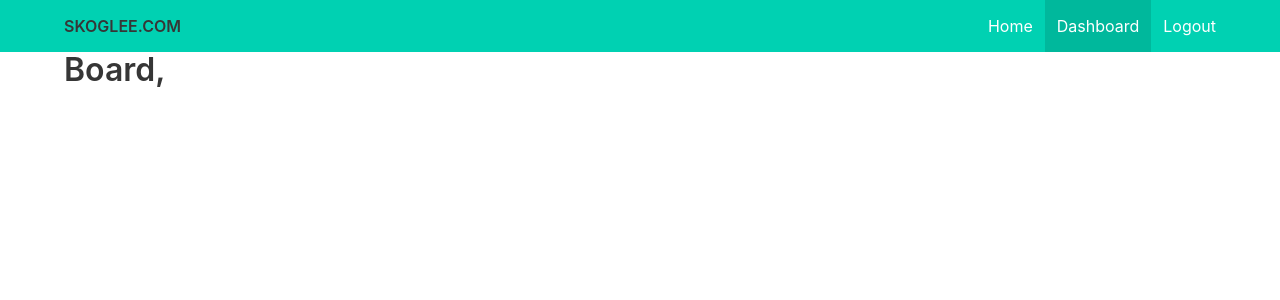
After one commit to gmark4212/didactic-waffle, a Flask app: page /board in a window 1280 px wide. The commit adds this page. Shown: the top 300 px of the page. Run offline with Flask 2, Linux system fonts and the light colour scheme; a user stored in the database is signed in; a database or web service that is not in the repository returns one stand-in record (values such as "Sample title"); data that the repository does not hold is empty; some libraries are stand-ins or nearby versions.

Commit message:
user authentication is added (no confirm)

```diff
--- /dev/null
+++ b/modules/auth.py
@@ -0,0 +1,20 @@
+#!/usr/bin/python
+# -*- coding: utf-8 -*-
+
+
+class User:
+    def __init__(self, db_user):
+        self.email = db_user['email']
+        self.name = db_user['name']
+
+    def is_authenticated(self):
+        return True
+
+    def is_active(self):
+        return True
+
+    def is_anonymous(self):
+        return False
+
+    def get_id(self):
+        return self.email
--- /dev/null
+++ b/templates/board.html
@@ -0,0 +1,43 @@
+<!-- templates/board.html -->
+(% extends "base.html" %)
+(% block content %)
+
+<nav class="navbar is-primary">
+    <div class="container">
+        <div class="navbar-brand">
+            <a href="/" class="navbar-item">
+                <h6 class="title is-6">SKOGLEE.COM</h6>
+            </a>
+            <span class="navbar-burger burger" data-target="navbarMenuHeroA">
+                        <span></span>
+                        <span></span>
+                        <span></span>
+                        </span>
+        </div>
+        <div id="navbarMenuHeroA" class="navbar-menu">
+            <div class="navbar-end">
+                <a href="/" class="navbar-item">
+                    Home
+                </a>
+                <a href="/board" class="navbar-item is-active">
+                    Dashboard
+                </a>
+
+                (% if current_user.is_authenticated %)
+                <a href="/logout" class="navbar-item">
+                    Logout
+                </a>
+                (% endif %)
+
+            </div>
+        </div>
+    </div>
+</nav>
+
+
+<div class="container">
+    <h1 class="title">
+        Board, (( name ))
+    </h1>
+</div>
+(% endblock %)
--- a/templates/profile.html
+++ b/templates/profile.html
@@ -1,5 +1,4 @@
 <!-- templates/profile.html -->
-
 (% extends "base.html" %)
 
 (% block content %)
--- a/webapp.py
+++ b/webapp.py
@@ -3,9 +3,11 @@
 
 from flask import Flask, jsonify, request, abort, escape, flash
 from flask import render_template, redirect, url_for, request
+from flask_login import login_user, logout_user, login_required, LoginManager
 from werkzeug.security import generate_password_hash, check_password_hash
 from modules.settings import VACS_LIMIT, AUTH_COL
 from modules.storage import DataStorage
+from modules.auth import User
 
 
 class CustomFlask(Flask):
@@ -23,8 +25,26 @@ class CustomFlask(Flask):
 app = CustomFlask(__name__)
 app.config['SECRET_KEY'] = 'VFfihUSDY873r1e(*&DE(s89d*(*&#*Q$fgsdfv286749wdyu59dhX!@'
 
+login_manager = LoginManager()
+login_manager.init_app(app)
+
 # MongoDb for app data
 db = DataStorage()
+
+
+def get_user(filter_dict):
+    user = db.get_docs(AUTH_COL, _filter=filter_dict, limit=1)
+    if user:
+        user = user[0]
+    return user
+
+
+@login_manager.user_loader
+def load_user(email):
+    db_user = get_user(filter_dict={'email': email})
+    if not db_user:
+        return None
+    return User(db_user)
 
 
 @app.route('/')
@@ -65,8 +85,15 @@ def api_get_top_skills_no_vacs(position):
 
 
 @app.route('/profile')
+@login_required
 def profile():
     return render_template('profile.html')
+
+
+@app.route('/board')
+@login_required
+def board():
+    return render_template('board.html')
 
 
 @app.route('/login')
@@ -79,18 +106,13 @@ def signup():
     return render_template('signup.html')
 
 
-@app.route('/logout')
-def logout():
-    return 'Logout'
-
-
 @app.route('/signup', methods=['POST'])
 def signup_post():
     email = request.form.get('email')
     name = request.form.get('name')
     password = request.form.get('password')
 
-    user = db.get_docs(AUTH_COL, _filter={'email': email}, limit=1)
+    user = get_user(filter_dict={'email': email})
     if user:
         flash('Email address already exists')
         return redirect(url_for('signup'))
@@ -99,5 +121,28 @@ def signup_post():
     return redirect(url_for('login'))
 
 
+@app.route('/login', methods=['POST'])
+def login_post():
+    email = request.form.get('email')
+    password = request.form.get('password')
+    remember = True if request.form.get('remember') else False
+    db_user = get_user(filter_dict={'email': email})
+
+    if not db_user or not check_password_hash(db_user['password'], password):
+        flash('Please check your login details and try again.')
+        return redirect(url_for('login'))
+
+    login_user(User(db_user))
+    flash('Logged in successfully.')
+    return redirect(url_for('board'))
+
+
+@app.route('/logout')
+@login_required
+def logout():
+    logout_user()
+    return redirect(url_for('index'))
+
+
 if __name__ == '__main__':
     app.run(host='0.0.0.0')
```
Also changed, not shown: templates/index.html (+11 -0 lines), templates/login.html (+20 -0 lines), templates/signup.html (+13 -2 lines).
